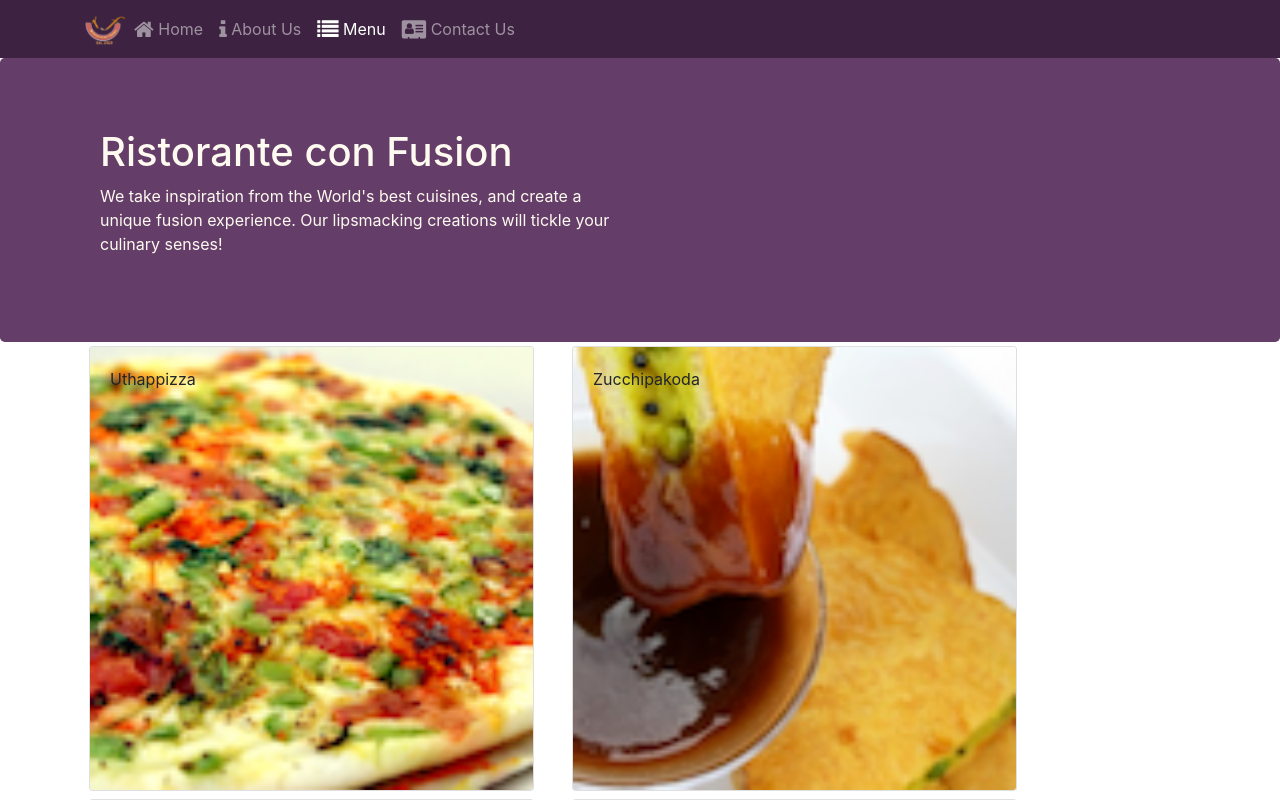
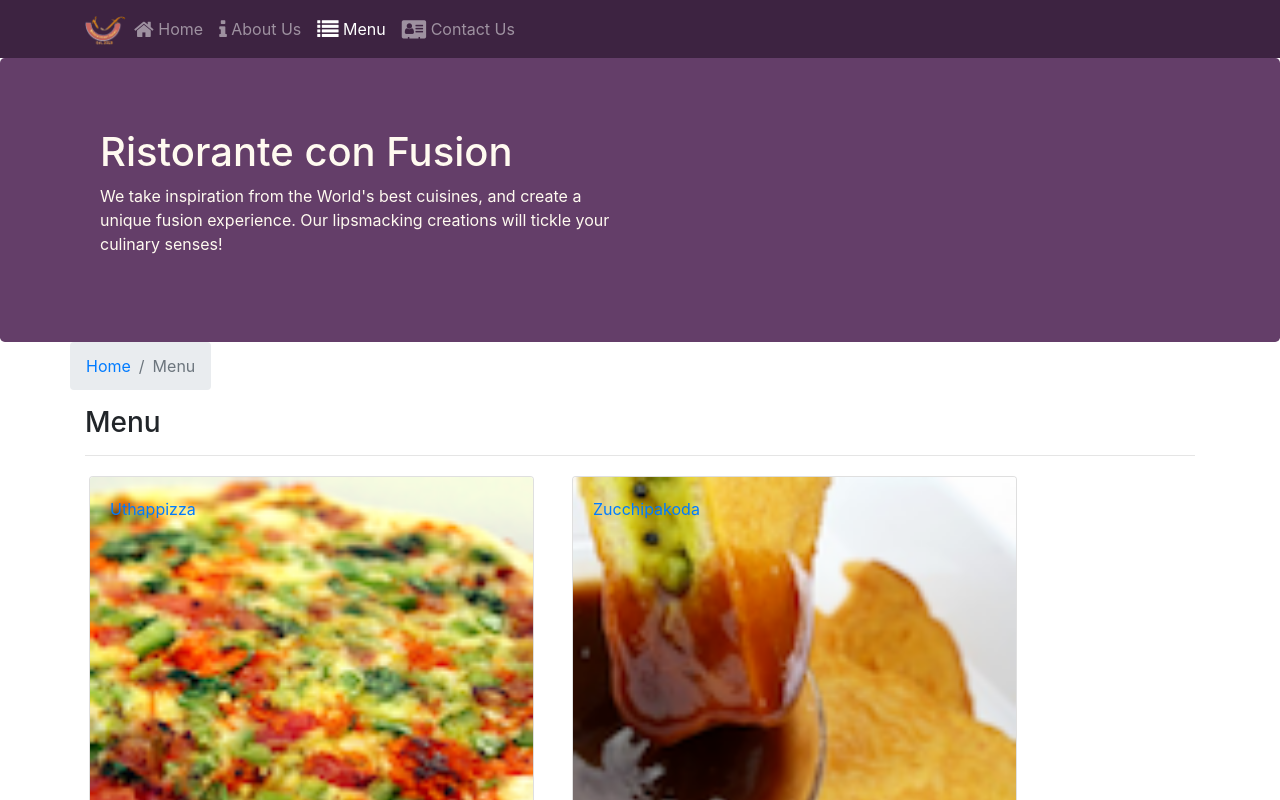
Before and after one commit to nuraynab/my-react-project, a React (Create React App) app: page /menu in a window 1280 px wide. Shown: the top 800 px of the page. Built offline with nearby package versions, Linux system fonts and the light colour scheme.

Commit message:
single page application part 2

```diff
--- a/src/components/ContactComponent.js
+++ b/src/components/ContactComponent.js
@@ -1,8 +1,20 @@
 import React from "react";
+import {Breadcrumb, BreadcrumbItem} from 'reactstrap'
+import {Link} from "react-router-dom";
 
 function Contact() {
     return (
         <div className="container">
+            <div className='row'>
+                <Breadcrumb>
+                    <BreadcrumbItem><Link to='/home'>Home</Link></BreadcrumbItem>
+                    <BreadcrumbItem active>Contact Us</BreadcrumbItem>
+                </Breadcrumb>
+                <div className='col-12'>
+                    <h3>Contact Us</h3>
+                    <hr />
+                </div>
+            </div>
             <div className="row row-content">
                 <div className="col-12">
                     <h3>Location Information</h3>
--- a/src/components/DishdetailComponent.js
+++ b/src/components/DishdetailComponent.js
@@ -1,5 +1,6 @@
 import React from 'react';
-import {Card, CardImg, CardTitle, CardBody, CardText} from 'reactstrap';
+import {Card, CardImg, CardTitle, CardBody, CardText, Breadcrumb, BreadcrumbItem} from 'reactstrap';
+import {Link} from 'react-router-dom';
 
 function RenderDish({dish}){
     return(
@@ -40,11 +41,22 @@
         return(
             <div className='container'>
                 <div className='row'>
+                    <Breadcrumb>
+                        <BreadcrumbItem><Link to='/menu'>Menu</Link></BreadcrumbItem>
+                        <BreadcrumbItem active>{props.dish.name}</BreadcrumbItem>
+                    </Breadcrumb>
+                    <div className='col-12'>
+                        <h3>{props.dish.name}</h3>
+                        <hr />
+                    </div>
+                </div>
+
+                <div className='row'>
                     <div className='col-12 col-md-5 m-1'>
                         <RenderDish dish={props.dish}/>
                     </div>
                     <div className='col-12 col-md-5 m-1'>
-                        <RenderComments comments={props.dish.comments}/>
+                        <RenderComments comments={props.comments}/>
                     </div>
                 </div>
             </div>
--- a/src/components/MainComponent.js
+++ b/src/components/MainComponent.js
@@ -30,12 +30,20 @@
                       leader={this.state.leaders.filter((leader) => leader.featured)[0]}/>
             )
         }
+
+        const DishWithId = ({match}) => {
+            return(
+                <DishDetail dish={this.state.dishes.filter((dish) => dish.id === parseInt(match.params.dishId, 10))[0]}
+                            comments={this.state.comments.filter((comment) => comment.dishId === parseInt(match.params.dishId, 10))}/>
+            );
+        }
         return (
             <div>
                 <Header />
                 <Switch>
                     <Route path='/home' component={HomePage} />
                     <Route exact path='/menu' component={() => <Menu dishes={this.state.dishes} /> } />
+                    <Route path='/menu/:dishId' component={DishWithId} />
                     <Route exact path='/contactus' component={Contact}/>
                     <Redirect to='/home' />
                 </Switch>
--- a/src/components/MenuComponent.js
+++ b/src/components/MenuComponent.js
@@ -1,13 +1,16 @@
 import React from 'react';
-import {Card, CardImg, CardImgOverlay, CardText, CardBody, CardTitle} from 'reactstrap';
+import {Card, CardImg, CardImgOverlay, CardText, CardBody, CardTitle, Breadcrumb, BreadcrumbItem} from 'reactstrap';
+import {Link} from 'react-router-dom';
 
-function RenderMenuItem({dish, onClick}){
+function RenderMenuItem({dish}){
     return (
-        <Card key={dish.id} onClick={() => onClick(dish.id)}>
-            <CardImg width="100%" src={dish.image} alt={dish.name} />
-            <CardImgOverlay>
-                <CardTitle>{dish.name}</CardTitle>
-            </CardImgOverlay>
+        <Card>
+            <Link to={`/menu/${dish.id}`}>
+                <CardImg width="100%" src={dish.image} alt={dish.name} />
+                <CardImgOverlay>
+                    <CardTitle>{dish.name}</CardTitle>
+                </CardImgOverlay>
+            </Link>
         </Card>
     )
 }
@@ -16,12 +19,22 @@
     const menu = props.dishes.map((dish) => {
         return(
             <div className='col-12 col-md-5 m-1' key={dish.id}>
-                <RenderMenuItem dish={dish} onClick={props.onClick}/>
+                <RenderMenuItem dish={dish}/>
             </div>
         );
     });
     return (
         <div className="container">
+            <div className="row">
+                <Breadcrumb>
+                    <BreadcrumbItem><Link to="/home">Home</Link></BreadcrumbItem>
+                    <BreadcrumbItem active>Menu</BreadcrumbItem>
+                </Breadcrumb>
+                <div className="col-12">
+                    <h3>Menu</h3>
+                    <hr/>
+                </div>
+            </div>
             <div className="row">
                 {menu}
             </div>
```
